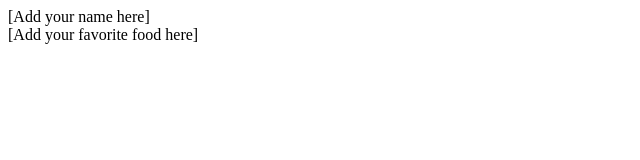
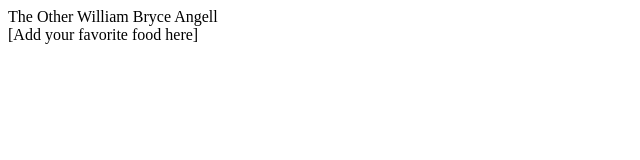
Before and after one commit to wbryceangell/workshops-tooling, a plain HTML site: page index.html in a window 1280 px wide. Shown: the full height of the page, 0-640 px from the left. Drawn offline with Linux system fonts and the light colour scheme.

Commit message:
added name

```diff
--- a/index.html
+++ b/index.html
@@ -8,7 +8,7 @@
 </head>
 
 <body>
-    <span>[Add your name here]</span>
+    <span>The Other William Bryce Angell</span>
     <br>
     <span>[Add your favorite food here]</span>
 </body>
```
